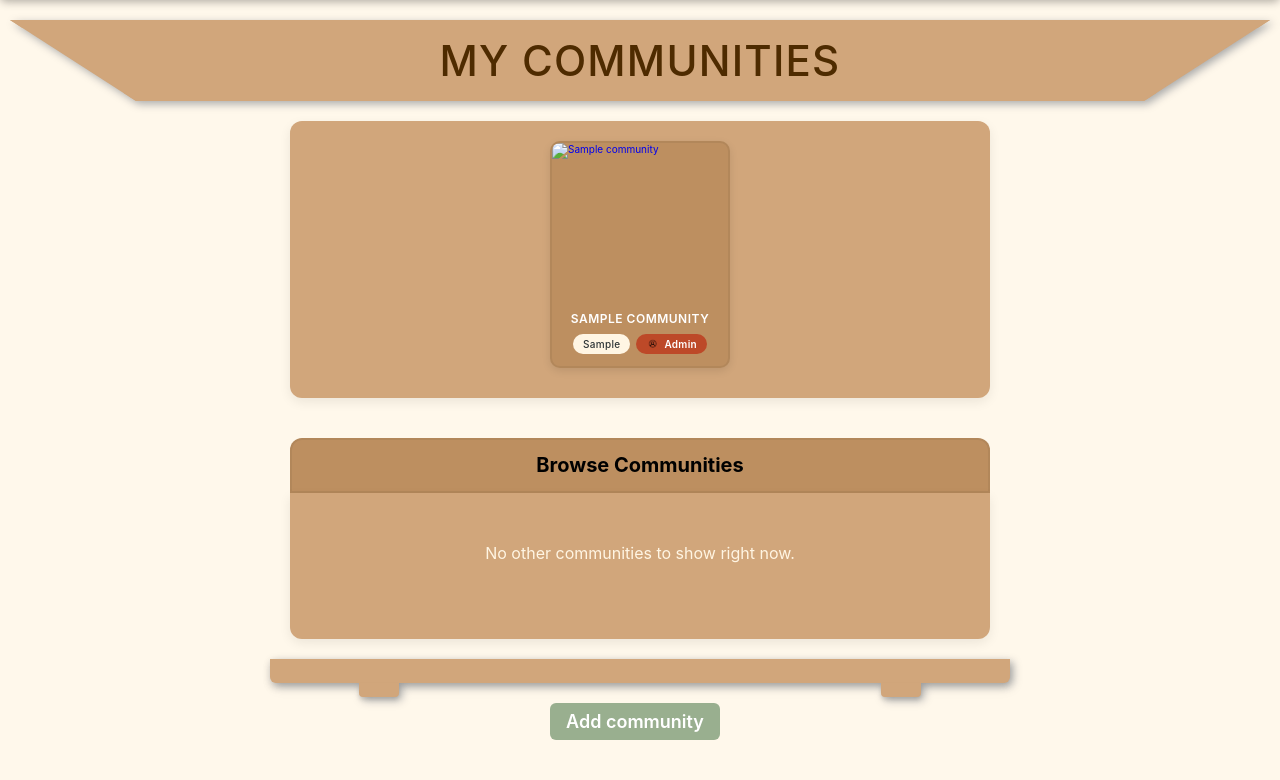
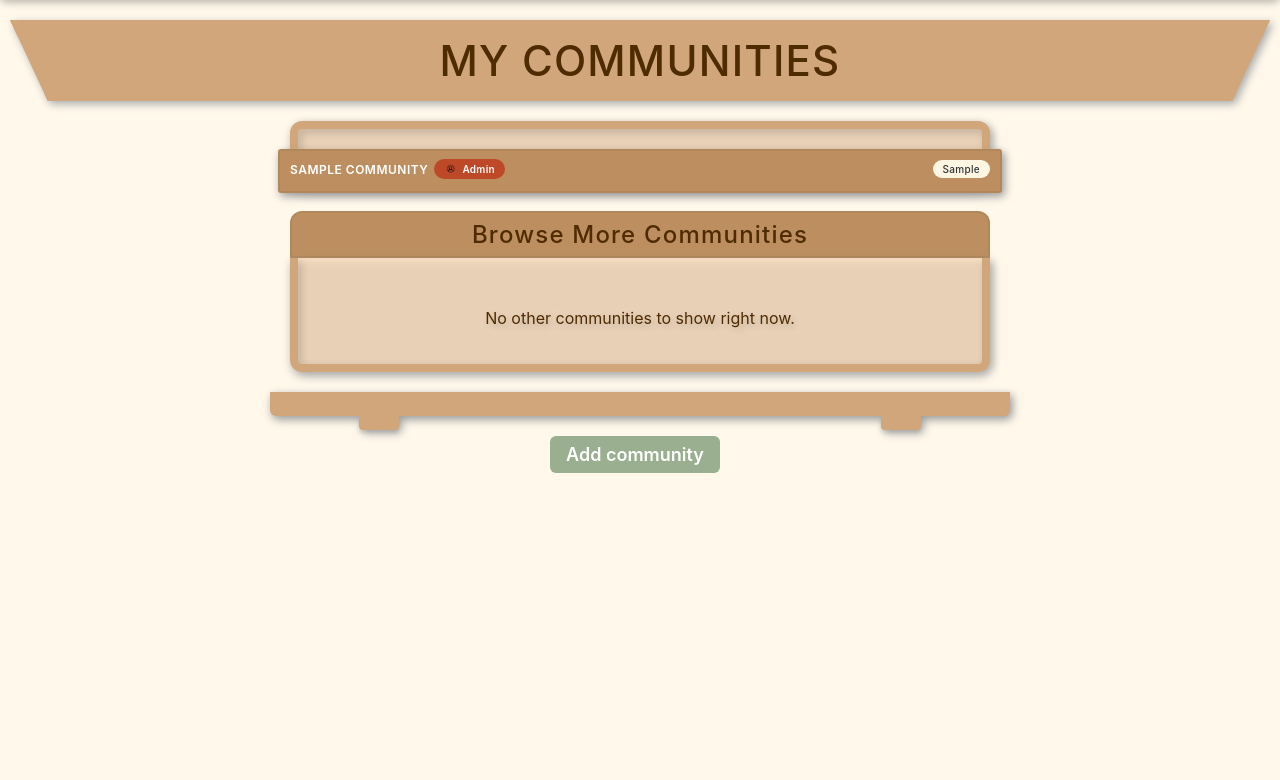
Before and after one commit to ralphwoollcombe/drobe, a Django app: page /communities/ in a window 1280 px wide. Shown: the part 111-891 px from the top of the page. After the commit the page ends 584 px from the top, so only its background shows below. Run offline with Django 5.2, Linux system fonts and the light colour scheme; a user stored in the database is signed in; tables that the repository leaves empty hold one stand-in row (values such as "Sample post"); some web fonts are replaced.

Commit message:
almost done with CSS, just need to remove the transactions functionality and then design the front and logo

```diff
--- a/main_app/static/css/base.css
+++ b/main_app/static/css/base.css
@@ -170,7 +170,7 @@ nav ul {
   text-transform: uppercase;
   background: var(--primary);
   border: 8px solid var(--primary);
-  clip-path: polygon(0% 0%, 100% 0%, 90% 100%, 10% 100%);
+  clip-path: polygon(0% 0%, 100% 0%, 97% 100%, 3% 100%);
 }
 
 .btn {
--- a/main_app/static/css/communities/community_list.css
+++ b/main_app/static/css/communities/community_list.css
@@ -1,25 +1,29 @@
 .community-container {
     max-width: 700px;
-    margin: 0 auto 40px;
+    margin: 0 auto 20px;
     padding: 10px 20px 20px;
-    background: var(--primary);
-    border: rgba(125, 97, 70, 0.902);
+    background: rgba(236, 170, 104, 0.291);
+    border: 8px solid var(--primary);
     border-radius: 12px;
     box-shadow: 0 4px 12px rgba(0, 0, 0, 0.08);
     width: 80%;
+    filter: drop-shadow(3px 3px 4px #aaa);
 }
 
 .drobe-container {
     max-width: 700px;
     margin: 0 auto 40px;
     padding: 10px 20px 20px;
-    background: var(--primary);
-    border: rgba(125, 97, 70, 0.902);
+    background: rgba(236, 170, 104, 0.291);
+    border: 8px solid var(--primary);
+    border-top: 0px;
     border-bottom-left-radius: 12px;
     border-bottom-right-radius: 12px;
     box-shadow: 0 4px 12px rgba(0, 0, 0, 0.08);
+    filter: drop-shadow(3px 3px 4px #aaa);
     width: 80%;
 }
+
 #browse {
     display: flex;
     flex-direction: row;
@@ -31,24 +35,38 @@
     border-top-left-radius: 12px;
     border-top-right-radius: 12px;
     margin: auto;
+}
 
+#browse h1 {
+ font-size: var(--font-xl);
+  color: rgb(78, 43, 0);
+  letter-spacing: 1.2px;
+  font-weight: 500;
+  margin: 7px;
 }
 
 .card-container {
     display: flex;
+    flex-direction: column;
     flex-wrap: wrap;
-    gap: 40px;
+    gap: 30px;
     justify-content: center;
+    align-items: center;
     padding: 10px 0;
+    width: calc(100% + 80px);
+    margin-left: -40px;
+    margin-right: -40px;
+    margin-bottom: -40px;
 }
 
 .card {
     display: flex;
     flex-direction: column;
     align-items: center;
-    width: 180px;
+    justify-content: center;
+    width: 100%;
     background: #bd8f60;
-    border-radius: 10px;
+    border-radius: 3px;
     overflow: hidden;
     text-decoration: none;
     border: 2px solid rgba(0, 0, 0, 0.06);
@@ -61,23 +79,12 @@
     box-shadow: 0 6px 16px rgba(0, 0, 0, 0.18);
 }
 
-.card-img-container {
-    width: 100%;
-    height: 160px;
-    overflow: hidden;
-}
-
-.card-img-container img {
-    width: 100%;
-    height: 100%;
-    object-fit: cover;
-}
-
 .card-info {
     display: flex;
-    flex-direction: column;
+    flex-direction: row;
     align-items: center;
-    gap: 8px;
+    justify-content: space-between;
+    gap: 3px;
     padding: 8px 10px 12px;
     width: 100%;
 }
@@ -94,9 +101,9 @@
 
 .card-tags {
     display: flex;
-    flex-wrap: wrap;
     gap: 6px;
     justify-content: center;
+    align-items: center;
 }
 
 .tag {
@@ -141,7 +148,7 @@
 
 .empty-drobe p {
     font-size: var(--font-reg);
-    color: var(--background);
+    color: rgb(78, 43, 0);
     margin: 0 0 16px;
 }
 
--- a/main_app/templates/main_app/community_list.html
+++ b/main_app/templates/main_app/community_list.html
@@ -23,24 +23,17 @@
     {% else %}
       {% for community in community_list %}
       <a href="{% url 'community-detail' community.id %}" class="card">
-        <div class="card-img-container">
-          {% if community.image %}
-            <img src="{{ community.image.url }}" alt="{{ community.name }}" />
-          {% else %}
-            <img src="{% static 'images/default-community.png' %}" alt="default community image" />
-          {% endif %}
-        </div>
         <div class="card-info">
-          <h2 class="card-title">{{ community.name }}</h2>
           <div class="card-tags">
-            <span class="tag tag-location">{{ community.location }}</span>
+            <h2 class="card-title">{{ community.name }}</h2>
             {% if community.created_by == request.user %}
               <span class="tag tag-admin">
                 <img src="{% static 'images/admin_icon.png' %}" alt="admin" class="admin-icon" />
                 Admin
               </span>
             {% endif %}
-          </div>
+            </div>
+            <span class="tag tag-location">{{ community.location }}</span>
         </div>
       </a>
       {% endfor %}
@@ -51,7 +44,7 @@
 
 
 <div id="browse">
-      <h1>Browse Communities</h1>
+      <h1>Browse More Communities</h1>
   </div>
 <section class="drobe-container">
 <section class="card-container">
@@ -63,17 +56,12 @@
       {% for community in other_communities %}
       <a href="{% url 'community-detail' community.id %}" class="card">
         <div class="card-img-container">
-          {% if community.image %}
-            <img src="{{ community.image.url }}" alt="{{ community.name }}" />
-          {% else %}
-            <img src="{% static 'images/default-community.png' %}" alt="default community image" />
-          {% endif %}
         </div>
         <div class="card-info">
           <h2 class="card-title">{{ community.name }}</h2>
           <div class="card-tags">
+            <span class="tag tag-members">{{ community.members.count }} members</span>
             <span class="tag tag-location">{{ community.location }}</span>
-            <span class="tag tag-members">{{ community.members.count }} members</span>
           </div>
         </div>
       </a>
--- a/main_app/templates/main_app/profile_detail.html
+++ b/main_app/templates/main_app/profile_detail.html
@@ -94,5 +94,8 @@
     {% endif %}
   </section>
 </section>
+<section class="page-header">
+<div class="wardrobe-base"></div>
+</section>
 
 {% endblock %}
```
Also changed, not shown: other parts of main_app/static/css/base.css (+35 -1 lines), other parts of main_app/static/css/communities/community_list.css (+0 -39 lines), main_app/static/css/form.css (+58 -0 lines), main_app/static/css/garments/garment_list.css (+4 -42 lines), main_app/static/css/profile/profile_detail.css (+5 -4 lines), main_app/templates/main_app/community_confirm_delete.html (+20 -10 lines), main_app/templates/main_app/garment_confirm_delete.html (+20 -10 lines).
